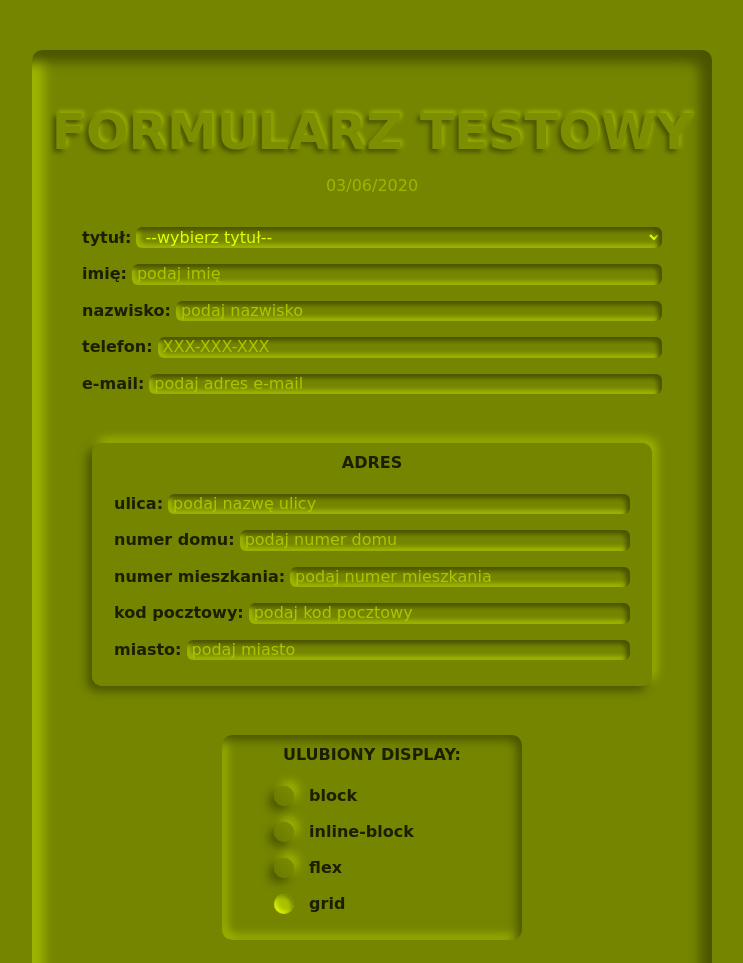
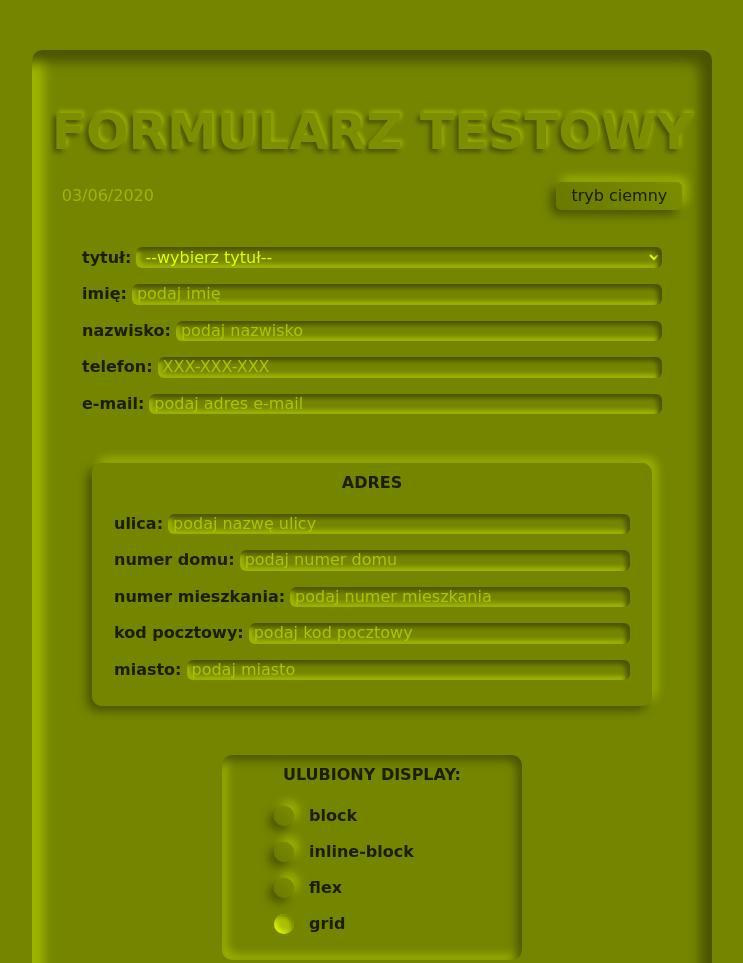
Before and after one commit to dorotapindur/forms-practice, a website: page index.html in a window 1280 px wide. Shown: the top 963 px of the page, without its empty margins (268-1011 px from the left). Drawn offline with Linux system fonts and the light colour scheme; a web font is replaced by a local one.

Commit message:
button "change-mode" added

```diff
--- a/index.html
+++ b/index.html
@@ -16,7 +16,10 @@
   <div class="embellishment embellishment--right">formularz</div>
   <main>
     <h1 class="main-header">formularz testowy</h1>
-    <p id="output" class="current-date"></p>
+    <div class="date-and-mode">
+      <p id="output" class="current-date"></p>
+      <button class="change-mode">tryb ciemny</button>
+    </div>
     <form class="form" action="https://dev.cotenfrontend.pl" method="post">
       <p class="form__line">
         <label class="form__description" for="title">tytuł:</label>
--- a/style.scss
+++ b/style.scss
@@ -80,10 +80,40 @@ main {
 .practice-header {
   color: var(--label);
 }
+.date-and-mode {
+  display: grid;
+  grid-template-columns: 1fr 1fr;
+  width:100%;
+  padding: 10px;
+}
 .current-date {
   color: var(--light);
+  grid-column: 1;
+  align-self: center;
+}
+.change-mode {
+  grid-column: 2;
+  justify-self: end;
+  width: max-content;
+  height: max-content;
+  align-self: center;
+  color:var(--label);
+  background: linear-gradient(225deg, var(--gradient-from), var(--gradient-to));
+  box-shadow:  -5px 5px 10px var(--shadow),
+               5px -5px 10px var(--light);
+  border-radius: 6px;
+  border: none;
+  padding: 5px 15px;
+  &:hover {
+    cursor: pointer;
+  &:active {
+    background: var(--checked-background);
+    box-shadow: inset -2px 2px 4px var(--checked-shadow),
+                inset 2px -2px 4px var(--checked-light);
+  }
+  }
+}
 
-}
 .form {
   display: inline-block;
   width: 600px;
```
Also changed, not shown: style.css.
